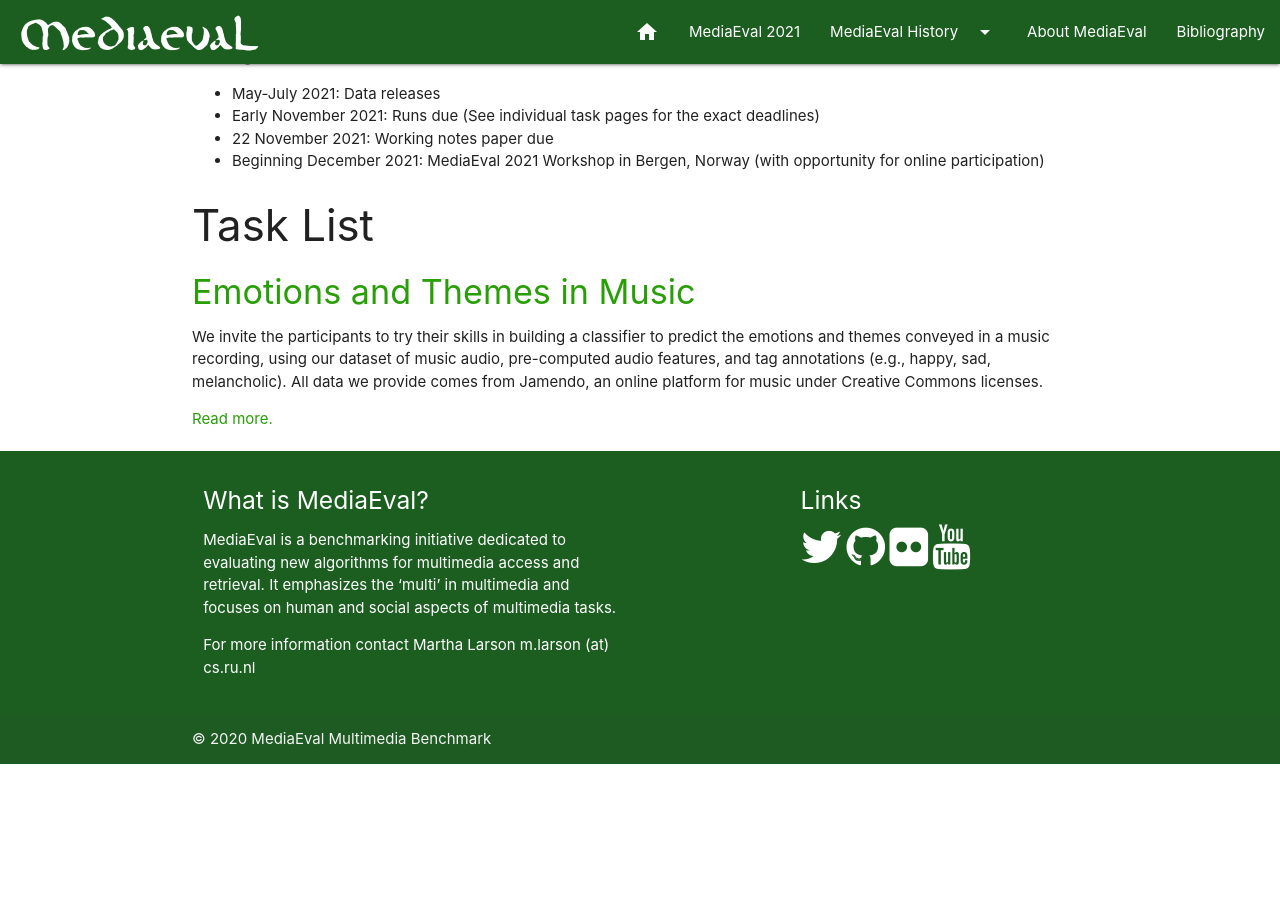
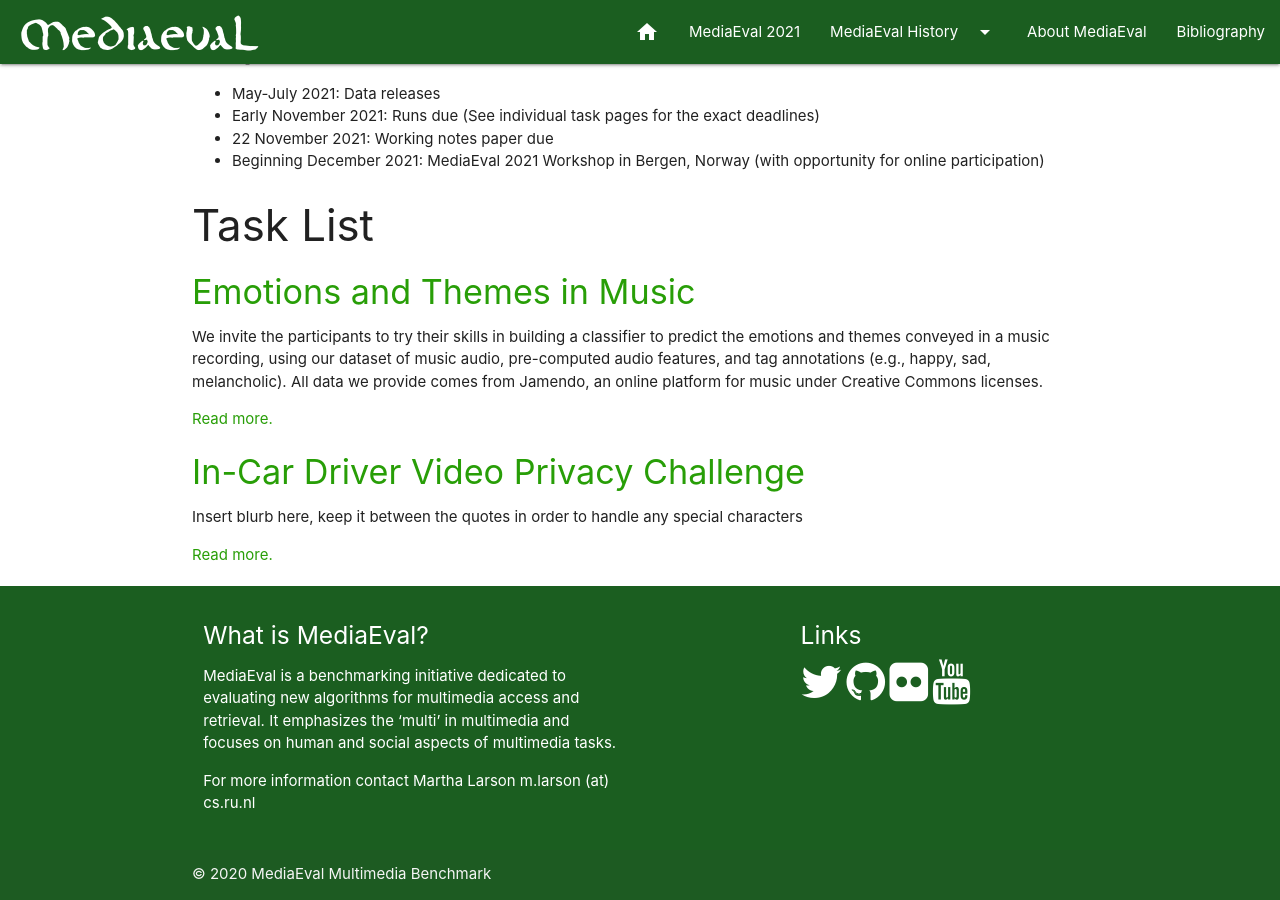
Before and after one commit to multimediaeval/multimediaeval.github.io, a Jekyll site: the page built from _editions/2021.md, in a window 1280 px wide and 900 px high, scrolled down 539 px. Built offline with Jekyll 4.4.1, drawn with Linux system fonts in a browser that asks for light colours; before the commit the page ends 1303 px from its top, so only the background shows below that.

Commit message:
Update videoprivacy.md

```diff
--- a/_editions/2021/tasks/videoprivacy.md
+++ b/_editions/2021/tasks/videoprivacy.md
@@ -2,12 +2,12 @@
 # static info
 layout: task
 year: 2021
-hide: false  <!-- # change this to false once you finish editing-->
+hide: false
 
 # required info
-title: In-Car Driver Video Privacy Challenge
-subtitle: <!-- # leave this blanck-->
-blurb: <!-- # add the task blurb here-->
+title: "In-Car Driver Video Privacy Challenge"
+subtitle:
+blurb: "Insert blurb here, keep it between the quotes in order to handle any special characters"
 ---
 
 <!-- # please respect the structure below-->
```
